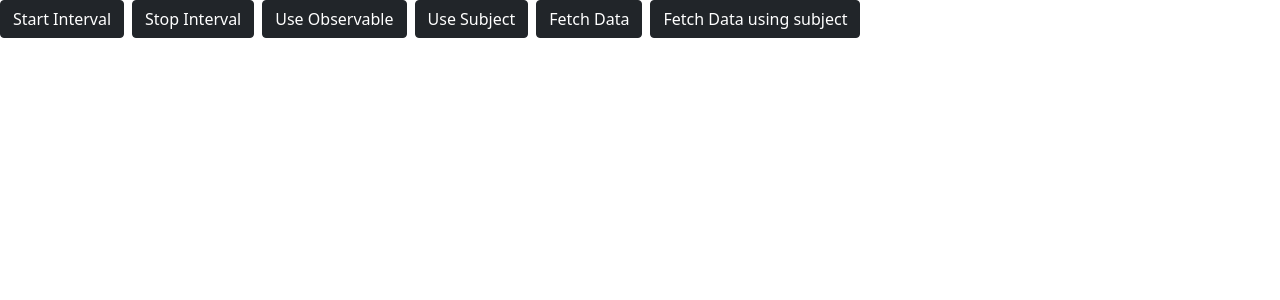
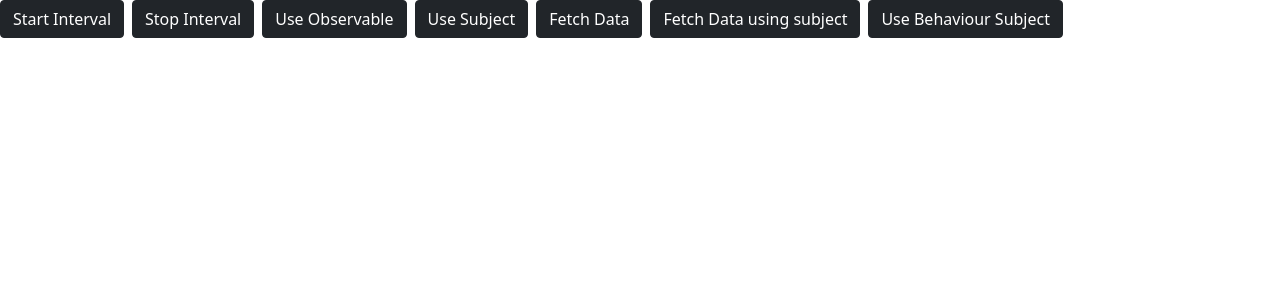
Before and after one commit to qalbay/cookbook, an Angular app: page /rxjs in a window 1280 px wide. Shown: the top 300 px of the page. Built offline with nearby package versions, Linux system fonts and the light colour scheme.

Commit message:
behaviour subject added

```diff
--- a/src/app/components/rxjs/rxjs.component.html
+++ b/src/app/components/rxjs/rxjs.component.html
@@ -4,3 +4,4 @@
 <button class="btn btn-dark me-2" (click)="useSubject()">Use Subject</button>
 <button class="btn btn-dark me-2" (click)="fetchData()">Fetch Data</button>
 <button class="btn btn-dark me-2" (click)="fetchDataBySubject()">Fetch Data using subject</button>
+<button class="btn btn-dark me-2" (click)="behaviourSubject()">Use Behaviour Subject</button>
--- a/src/app/components/rxjs/rxjs.component.ts
+++ b/src/app/components/rxjs/rxjs.component.ts
@@ -1,5 +1,11 @@
 import { Component, OnInit } from '@angular/core';
-import { Observable, Subject, Subscription, interval } from 'rxjs';
+import {
+  Observable,
+  Subject,
+  Subscription,
+  interval,
+  BehaviorSubject,
+} from 'rxjs';
 import { HttpClient } from '@angular/common/http';
 import { ajax } from 'rxjs/ajax';
 
@@ -13,9 +19,7 @@ export class RxjsComponent implements OnInit {
 
   constructor(private http: HttpClient) {}
 
-  ngOnInit() {
-    this.obs();
-  }
+  ngOnInit() {}
 
   startInterval() {
     this.mySubscription = interval(1000).subscribe((x) => {
@@ -42,15 +46,20 @@ export class RxjsComponent implements OnInit {
   useSubject() {
     const subject = new Subject();
 
-    const c = subject.subscribe((c) => {
-      console.log(c);
+    subject.subscribe((res) => {
+      console.log(res);
     });
 
-    const d = subject.subscribe((d) => {
-      console.log(d);
+     subject.subscribe((res) => {
+      console.log(res);
     });
 
     subject.next(Math.random());
+
+    subject.subscribe((res) => {
+      console.log(res);
+    });
+
   }
 
   fetchData() {
@@ -80,17 +89,18 @@ export class RxjsComponent implements OnInit {
       });
   }
 
-  obs() {
-    const subject=new Subject();
+  behaviourSubject() {
+    const bsubject = new BehaviorSubject<number>(0);
 
-    subject.subscribe(a=>{
-      console.log(a)
-    })
+    bsubject.subscribe((res) => {
+      console.log(`sub 1: ${res}`);
+    });
 
-    subject.subscribe(a=>{
-      console.log(a)
-    })
+    bsubject.next(1);
 
-    subject.next(Math.random())
+    bsubject.subscribe((res) => {
+      console.log(`sub 2: ${res}`);
+    });
+
   }
 }
```
